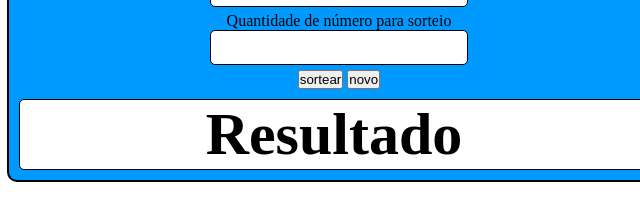
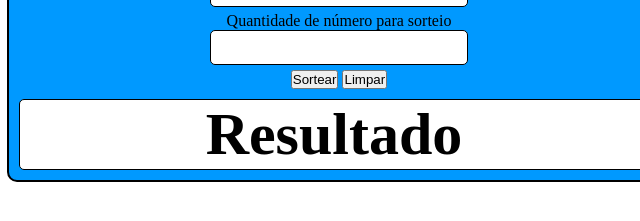
Before and after one commit to raphaelz3/sorteio.randomnumberJS, a plain HTML site: page index.html in a window 1280 px wide. Shown: the part 153-374 px from the top of the page, 306-946 px from the left. Drawn offline with Linux system fonts and the light colour scheme.

Commit message:
HTML para Exemplo

```diff
--- a/index.html
+++ b/index.html
@@ -21,8 +21,8 @@
         <p>Quantidade de número para sorteio</p>
         <input class="info" type="number" name="totalNumbers" id="total" min="1"><br>
 
-       <button onclick="sortear()">sortear</button>
-       <button onclick="window.location.reload()">novo</button><br>
+       <button onclick="sortear()">Sortear</button>
+       <button onclick="window.location.reload()">Limpar</button><br>
             <div id="infoResult">
             <h2 id="resultado"> Resultado </h2>
             </div>
```
